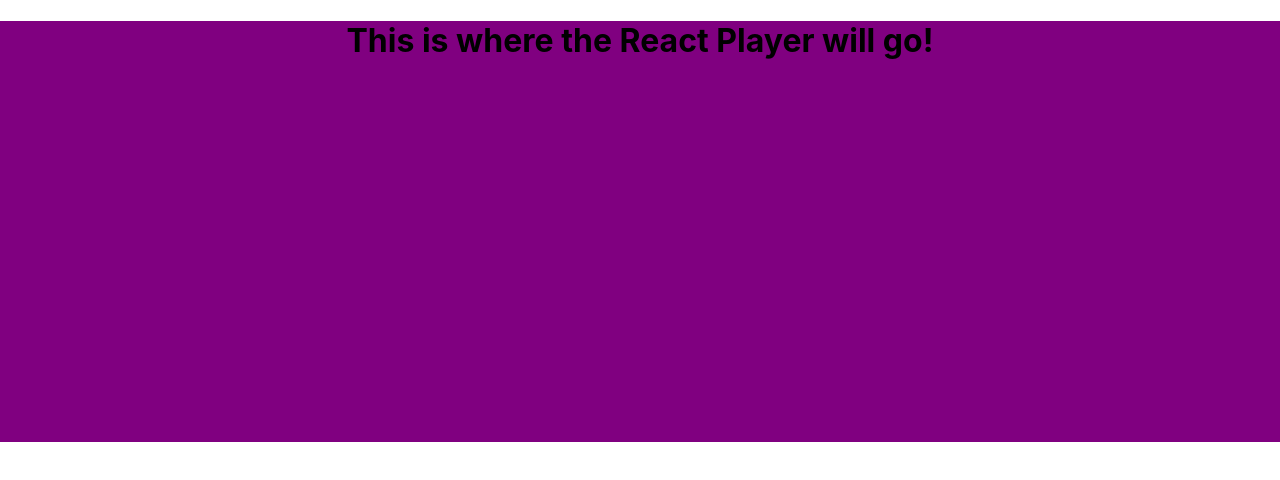
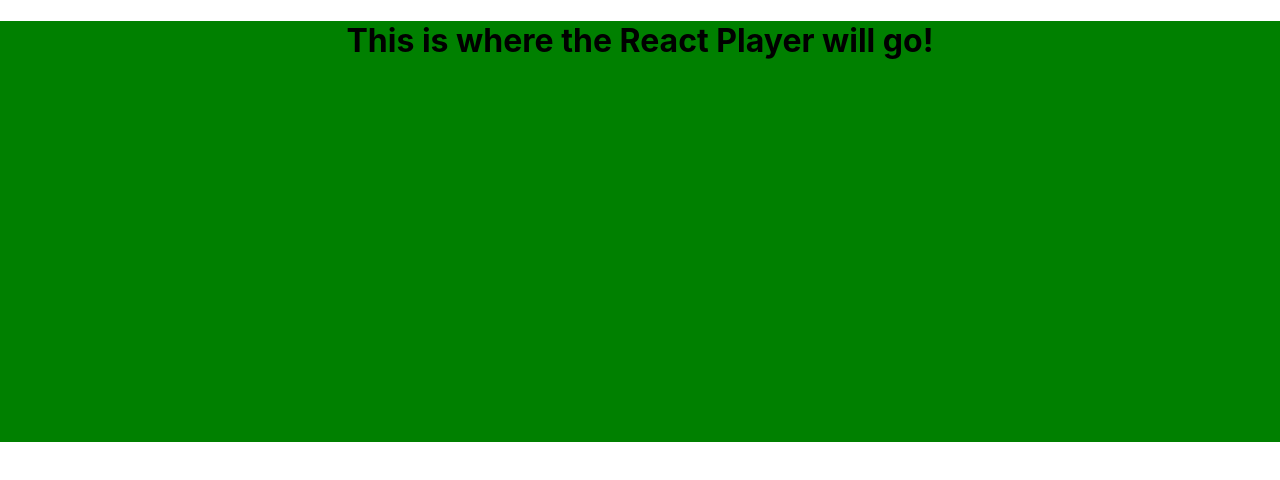
Before and after one commit to Terry555/podcast, a React (Create React App) app: page / in a window 1280 px wide. Shown: the top 480 px of the page. Built offline with nearby package versions, Linux system fonts and the light colour scheme.

Commit message:
changed color again

```diff
--- a/src/css/main.css
+++ b/src/css/main.css
@@ -1,4 +1,4 @@
 .main-one {
   justify-content: center;
-  background-color: purple
+  background-color: green
 }
```
